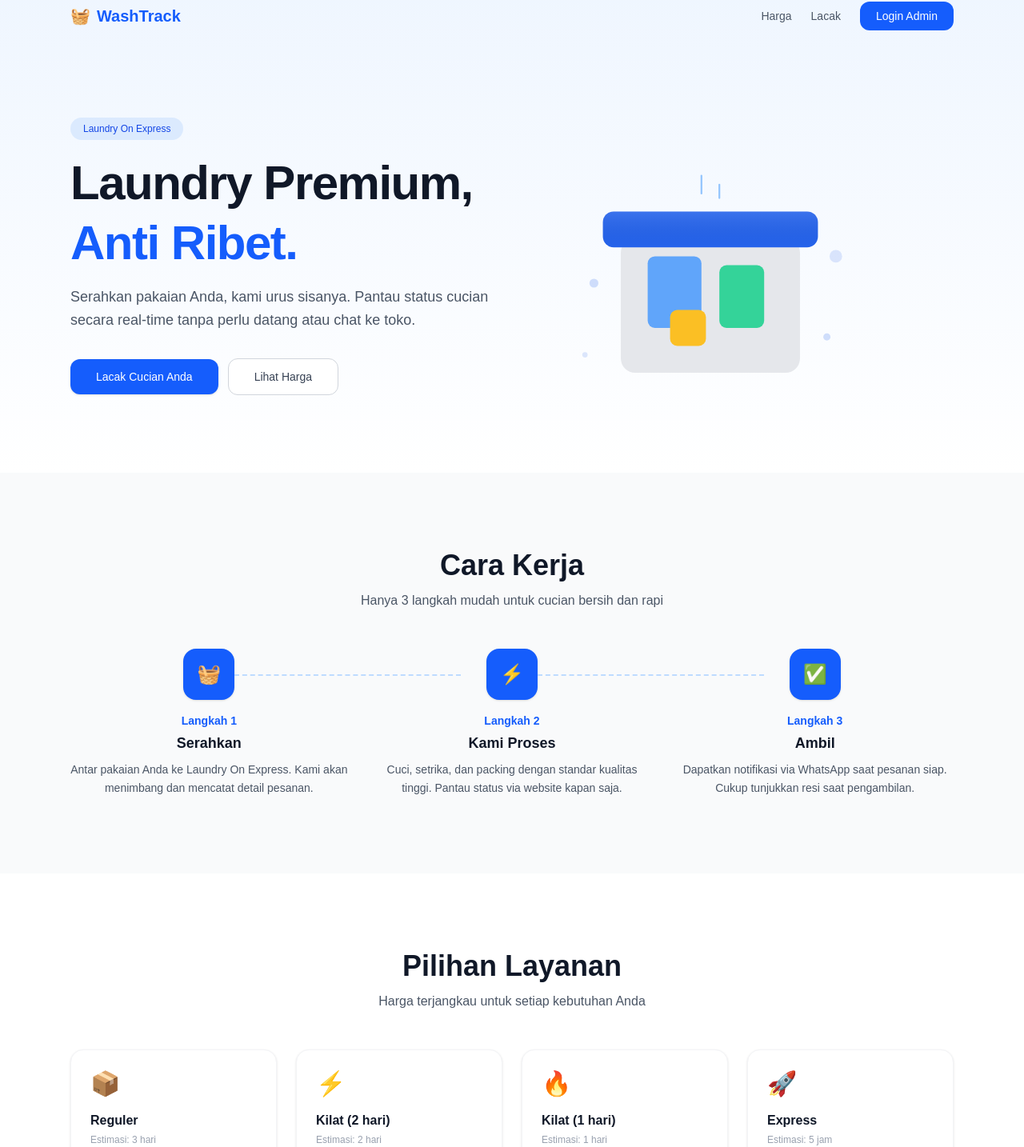
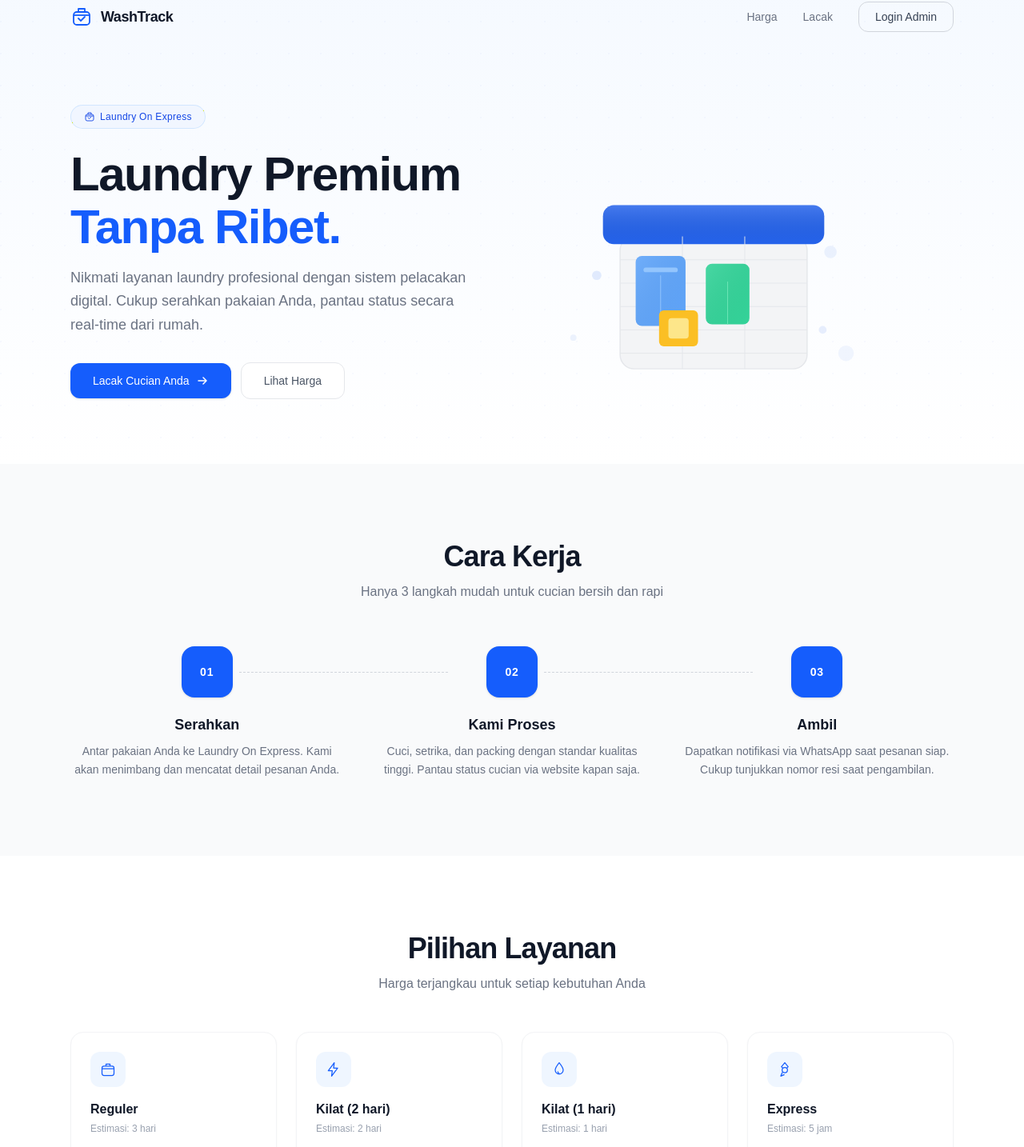
Before and after one commit to farizwebdev/MPPL, a Next.js app in the folder washtrack/: page / in a window 1280 px wide. Shown: the part 14-1448 px from the top of the page at 80% size. Built offline with nearby package versions, Linux system fonts and the light colour scheme.

Commit message:
Edit Emoji ke Svg biar lebih profesional yak wkwk

```diff
--- a/washtrack/src/components/landing/Hero.tsx
+++ b/washtrack/src/components/landing/Hero.tsx
@@ -1,64 +1,55 @@
 import Link from "next/link";
+import { ArrowRightIcon, LogoIcon } from "./Icons";
 
-function LaundryIllustration() {
+function HeroIllustration() {
   return (
     <svg
-      viewBox="0 0 400 340"
+      viewBox="0 0 460 380"
       fill="none"
       className="w-full max-w-md"
       aria-hidden="true"
     >
-      {/* Basket body */}
-      <rect x="100" y="150" width="200" height="150" rx="16" fill="#E5E7EB" />
-      <rect
-        x="80"
-        y="120"
-        width="240"
-        height="40"
-        rx="12"
-        fill="#2563EB"
-      />
-      <rect
-        x="80"
-        y="120"
-        width="240"
-        height="40"
-        rx="12"
-        fill="url(#basketRim)"
-        fillOpacity="0.1"
-      />
-      {/* Blue shirt */}
-      <rect x="130" y="170" width="60" height="80" rx="8" fill="#60A5FA" />
-      {/* Green shirt */}
-      <rect x="210" y="180" width="50" height="70" rx="8" fill="#34D399" />
-      {/* Yellow item */}
-      <rect x="155" y="230" width="40" height="40" rx="8" fill="#FBBF24" />
-      {/* Decorative dots */}
-      <circle cx="70" cy="200" r="5" fill="#2563EB" fillOpacity="0.2" />
-      <circle cx="340" cy="170" r="7" fill="#2563EB" fillOpacity="0.15" />
-      <circle cx="330" cy="260" r="4" fill="#2563EB" fillOpacity="0.2" />
-      <circle cx="60" cy="280" r="3" fill="#2563EB" fillOpacity="0.15" />
-      {/* Steam lines */}
-      <line
-        x1="190"
-        y1="100"
-        x2="190"
-        y2="80"
-        stroke="#93C5FD"
-        strokeWidth="2"
-        strokeLinecap="round"
-      />
-      <line
-        x1="210"
-        y1="105"
-        x2="210"
-        y2="90"
-        stroke="#93C5FD"
-        strokeWidth="2"
-        strokeLinecap="round"
-      />
+      {/* Basket */}
+      <rect x="110" y="170" width="240" height="170" rx="18" fill="#F3F4F6" stroke="#E5E7EB" strokeWidth="1.5" />
+      {/* Basket rim */}
+      <rect x="88" y="130" width="284" height="50" rx="14" fill="#2563EB" />
+      <rect x="88" y="130" width="284" height="50" rx="14" fill="url(#rimShine)" fillOpacity="0.15" />
+      {/* Weave pattern */}
+      <line x1="110" y1="200" x2="350" y2="200" stroke="#E5E7EB" strokeWidth="1" />
+      <line x1="110" y1="230" x2="350" y2="230" stroke="#E5E7EB" strokeWidth="1" />
+      <line x1="110" y1="260" x2="350" y2="260" stroke="#E5E7EB" strokeWidth="1" />
+      <line x1="110" y1="290" x2="350" y2="290" stroke="#E5E7EB" strokeWidth="1" />
+      <line x1="110" y1="320" x2="350" y2="320" stroke="#E5E7EB" strokeWidth="1" />
+      <line x1="190" y1="170" x2="190" y2="340" stroke="#E5E7EB" strokeWidth="1" />
+      <line x1="270" y1="170" x2="270" y2="340" stroke="#E5E7EB" strokeWidth="1" />
+      {/* Shirt - blue */}
+      <rect x="130" y="195" width="64" height="90" rx="8" fill="#60A5FA" />
+      <rect x="130" y="195" width="64" height="90" rx="8" fill="url(#shirtFold)" fillOpacity="0.1" />
+      <path d="M162 220v65" stroke="#93C5FD" strokeWidth="1" />
+      <rect x="140" y="210" width="44" height="6" rx="3" fill="#93C5FD" />
+      {/* Shirt - green */}
+      <rect x="220" y="205" width="56" height="78" rx="8" fill="#34D399" />
+      <rect x="220" y="205" width="56" height="78" rx="8" fill="url(#shirtFold)" fillOpacity="0.1" />
+      <path d="M248 228v55" stroke="#6EE7B7" strokeWidth="1" />
+      {/* Towel - yellow */}
+      <rect x="160" y="265" width="50" height="46" rx="6" fill="#FBBF24" />
+      <rect x="172" y="275" width="26" height="26" rx="4" fill="#FDE68A" />
+      {/* Steam */}
+      <path d="M200 100c-8 12-8 20 0" stroke="#BFDBFE" strokeWidth="2" strokeLinecap="round" fill="none" />
+      <path d="M220 108c-6 10-6 16 0" stroke="#BFDBFE" strokeWidth="2" strokeLinecap="round" fill="none" />
+      <path d="M240 100c-8 12-8 20 0" stroke="#BFDBFE" strokeWidth="2" strokeLinecap="round" fill="none" />
+      {/* Decorative circles */}
+      <circle cx="80" cy="220" r="6" fill="#2563EB" fillOpacity="0.12" />
+      <circle cx="380" cy="190" r="8" fill="#2563EB" fillOpacity="0.08" />
+      <circle cx="370" cy="290" r="5" fill="#2563EB" fillOpacity="0.1" />
+      <circle cx="50" cy="300" r="4" fill="#2563EB" fillOpacity="0.08" />
+      <circle cx="400" cy="320" r="10" fill="#2563EB" fillOpacity="0.06" />
       <defs>
-        <linearGradient id="basketRim" x1="0" y1="0" x2="0" y2="1">
+        <linearGradient id="rimShine" x1="0" y1="0" x2="0" y2="1">
+          <stop offset="0" stopColor="white" />
+          <stop offset="1" stopColor="transparent" />
+        </linearGradient>
+        <linearGradient id="shirtFold" x1="0" y1="0" x2="1" y2="1">
           <stop offset="0" stopColor="white" />
           <stop offset="1" stopColor="transparent" />
         </linearGradient>
@@ -69,38 +60,58 @@ function LaundryIllustration() {
 
 export default function Hero() {
   return (
-    <section className="relative overflow-hidden bg-gradient-to-b from-blue-50 to-white pt-28 pb-16 sm:pt-36 sm:pb-20">
+    <section className="relative overflow-hidden pt-28 pb-16 sm:pt-36 sm:pb-20">
+      {/* Subtle background pattern */}
+      <div className="absolute inset-0 -z-10">
+        <div className="absolute inset-0 bg-gradient-to-b from-blue-50/60 to-white" />
+        <div
+          className="absolute inset-0 opacity-[0.03]"
+          style={{
+            backgroundImage: `radial-gradient(circle at 1px 1px, #2563EB 1px, transparent 0)`,
+            backgroundSize: "40px 40px",
+          }}
+        />
+      </div>
+
       <div className="mx-auto max-w-6xl px-4 sm:px-6">
-        <div className="flex flex-col items-center gap-12 lg:flex-row">
+        <div className="flex flex-col items-center gap-14 lg:flex-row">
           <div className="flex-1 text-center lg:text-left">
-            <span className="inline-block rounded-full bg-blue-100 px-4 py-1.5 text-xs font-medium text-blue-700">
+            <span className="inline-flex items-center gap-1.5 rounded-full border border-blue-200/60 bg-blue-50/80 px-4 py-1.5 text-xs font-medium tracking-wide text-blue-700">
+              <LogoIcon className="h-3.5 w-3.5" />
               Laundry On Express
             </span>
-            <h1 className="mt-4 text-4xl font-bold leading-tight tracking-tight text-gray-900 sm:text-5xl lg:text-6xl">
-              Laundry Premium,{" "}
-              <span className="text-blue-600">Anti Ribet.</span>
+
+            <h1 className="mt-6 text-4xl font-bold leading-[1.1] tracking-tight text-gray-900 sm:text-5xl lg:text-6xl">
+              Laundry Premium
+              <br />
+              <span className="text-blue-600">Tanpa Ribet.</span>
             </h1>
-            <p className="mt-4 text-base leading-relaxed text-gray-600 sm:text-lg">
-              Serahkan pakaian Anda, kami urus sisanya. Pantau status cucian
-              secara real-time tanpa perlu datang atau chat ke toko.
+
+            <p className="mt-4 max-w-lg text-base leading-relaxed text-gray-500 sm:text-lg">
+              Nikmati layanan laundry profesional dengan sistem pelacakan
+              digital. Cukup serahkan pakaian Anda, pantau status secara
+              real-time dari rumah.
             </p>
+
             <div className="mt-8 flex flex-col items-center gap-3 sm:flex-row lg:justify-start">
               <Link
                 href="/tracking"
-                className="w-full rounded-xl bg-blue-600 px-8 py-3 text-center text-sm font-medium text-white shadow-sm transition-all hover:bg-blue-700 hover:shadow-md sm:w-auto"
+                className="group flex w-full items-center justify-center gap-2 rounded-xl bg-blue-600 px-7 py-3 text-sm font-medium text-white shadow-sm transition-all hover:bg-blue-700 hover:shadow-md sm:w-auto"
               >
                 Lacak Cucian Anda
+                <ArrowRightIcon className="h-4 w-4 transition-transform group-hover:translate-x-0.5" />
               </Link>
               <Link
                 href="#services"
-                className="w-full rounded-xl border border-gray-300 bg-white px-8 py-3 text-center text-sm font-medium text-gray-700 transition-colors hover:bg-gray-50 sm:w-auto"
+                className="flex w-full items-center justify-center rounded-xl border border-gray-200 bg-white px-7 py-3 text-sm font-medium text-gray-600 transition-all hover:border-gray-300 hover:text-gray-900 sm:w-auto"
               >
                 Lihat Harga
               </Link>
             </div>
           </div>
+
           <div className="flex-1">
-            <LaundryIllustration />
+            <HeroIllustration />
           </div>
         </div>
       </div>
--- a/washtrack/src/components/landing/HowItWorks.tsx
+++ b/washtrack/src/components/landing/HowItWorks.tsx
@@ -1,21 +1,21 @@
 const steps = [
   {
-    number: "1",
-    icon: "🧺",
+    number: "01",
     title: "Serahkan",
-    description: "Antar pakaian Anda ke Laundry On Express. Kami akan menimbang dan mencatat detail pesanan.",
+    description:
+      "Antar pakaian Anda ke Laundry On Express. Kami akan menimbang dan mencatat detail pesanan Anda.",
   },
   {
-    number: "2",
-    icon: "⚡",
+    number: "02",
     title: "Kami Proses",
-    description: "Cuci, setrika, dan packing dengan standar kualitas tinggi. Pantau status via website kapan saja.",
+    description:
+      "Cuci, setrika, dan packing dengan standar kualitas tinggi. Pantau status cucian via website kapan saja.",
   },
   {
-    number: "3",
-    icon: "✅",
+    number: "03",
     title: "Ambil",
-    description: "Dapatkan notifikasi via WhatsApp saat pesanan siap. Cukup tunjukkan resi saat pengambilan.",
+    description:
+      "Dapatkan notifikasi via WhatsApp saat pesanan siap. Cukup tunjukkan nomor resi saat pengambilan.",
   },
 ];
 
@@ -24,30 +24,27 @@ export default function HowItWorks() {
     <section id="how-it-works" className="bg-gray-50 py-16 sm:py-24">
       <div className="mx-auto max-w-6xl px-4 sm:px-6">
         <div className="text-center">
-          <h2 className="text-3xl font-bold text-gray-900 sm:text-4xl">
+          <h2 className="text-3xl font-bold tracking-tight text-gray-900 sm:text-4xl">
             Cara Kerja
           </h2>
-          <p className="mt-3 text-gray-600">
+          <p className="mt-3 text-gray-500">
             Hanya 3 langkah mudah untuk cucian bersih dan rapi
           </p>
         </div>
 
-        <div className="mt-12 grid gap-8 sm:grid-cols-3">
+        <div className="mt-14 grid gap-10 sm:grid-cols-3">
           {steps.map((step, i) => (
             <div key={step.title} className="relative text-center">
               {i < steps.length - 1 && (
-                <div className="absolute top-8 left-[calc(50%+2rem)] hidden h-0.5 w-[calc(100%-4rem)] border-t-2 border-dashed border-blue-200 sm:block" />
+                <div className="absolute top-8 left-[calc(50%+2.5rem)] hidden h-px w-[calc(100%-5rem)] border-t border-dashed border-gray-300 sm:block" />
               )}
-              <div className="mx-auto flex h-16 w-16 items-center justify-center rounded-2xl bg-blue-600 text-2xl shadow-sm">
-                <span>{step.icon}</span>
+              <div className="mx-auto flex h-16 w-16 items-center justify-center rounded-2xl bg-blue-600 tracking-wider text-white shadow-sm">
+                <span className="text-sm font-bold">{step.number}</span>
               </div>
-              <p className="mt-4 text-sm font-semibold text-blue-600">
-                Langkah {step.number}
-              </p>
-              <h3 className="mt-1 text-lg font-bold text-gray-900">
+              <h3 className="mt-5 text-lg font-bold text-gray-900">
                 {step.title}
               </h3>
-              <p className="mt-2 text-sm leading-relaxed text-gray-600">
+              <p className="mt-2 text-sm leading-relaxed text-gray-500">
                 {step.description}
               </p>
             </div>
--- /dev/null
+++ b/washtrack/src/components/landing/Icons.tsx
@@ -0,0 +1,106 @@
+type IconProps = { className?: string };
+
+export function LogoIcon({ className }: IconProps) {
+  return (
+    <svg
+      viewBox="0 0 28 28"
+      fill="none"
+      className={className}
+      aria-hidden="true"
+    >
+      <rect x="4" y="8" width="20" height="16" rx="4" stroke="currentColor" strokeWidth="1.8" />
+      <path d="M4 12h20" stroke="currentColor" strokeWidth="1.8" />
+      <path d="M10 8V4h8v4" stroke="currentColor" strokeWidth="1.8" strokeLinejoin="round" />
+      <path d="M10 16l3 3 5-5" stroke="currentColor" strokeWidth="1.8" strokeLinecap="round" strokeLinejoin="round" />
+    </svg>
+  );
+}
+
+export function BoxIcon({ className }: IconProps) {
+  return (
+    <svg viewBox="0 0 24 24" fill="none" className={className} aria-hidden="true">
+      <rect x="3" y="7" width="18" height="14" rx="3" stroke="currentColor" strokeWidth="1.5" />
+      <path d="M3 11h18" stroke="currentColor" strokeWidth="1.5" />
+      <path d="M9 7V4h6v3" stroke="currentColor" strokeWidth="1.5" strokeLinejoin="round" />
+    </svg>
+  );
+}
+
+export function LightningIcon({ className }: IconProps) {
+  return (
+    <svg viewBox="0 0 24 24" fill="none" className={className} aria-hidden="true">
+      <path d="M13 2L4 14h6l-1 8 9-12h-6l1-8z" stroke="currentColor" strokeWidth="1.5" strokeLinejoin="round" />
+    </svg>
+  );
+}
+
+export function FireIcon({ className }: IconProps) {
+  return (
+    <svg viewBox="0 0 24 24" fill="none" className={className} aria-hidden="true">
+      <path d="M12 2C8 7 6 10 6 13a6 6 0 0012 0c0-3-2-6-6-11z" stroke="currentColor" strokeWidth="1.5" strokeLinejoin="round" />
+      <path d="M10 15.5c0 2 2 2.5 2 2.5" stroke="currentColor" strokeWidth="1.5" strokeLinecap="round" />
+    </svg>
+  );
+}
+
+export function RocketIcon({ className }: IconProps) {
+  return (
+    <svg viewBox="0 0 24 24" fill="none" className={className} aria-hidden="true">
+      <path d="M12 2L7 8l2 2M12 2l5 6-2 2" stroke="currentColor" strokeWidth="1.5" strokeLinecap="round" strokeLinejoin="round" />
+      <circle cx="12" cy="13" r="4" stroke="currentColor" strokeWidth="1.5" />
+      <path d="M8 17l-2 5 5-2" stroke="currentColor" strokeWidth="1.5" strokeLinecap="round" strokeLinejoin="round" />
+    </svg>
+  );
+}
+
+export function PinIcon({ className }: IconProps) {
+  return (
+    <svg viewBox="0 0 24 24" fill="none" className={className} aria-hidden="true">
+      <circle cx="12" cy="10" r="4" stroke="currentColor" strokeWidth="1.5" />
+      <path d="M12 21l-4-8M12 21l4-8" stroke="currentColor" strokeWidth="1.5" strokeLinecap="round" />
+    </svg>
+  );
+}
+
+export function ShirtIcon({ className }: IconProps) {
+  return (
+    <svg viewBox="0 0 24 24" fill="none" className={className} aria-hidden="true">
+      <path d="M6 5h12l2 3-3 2v10H7V10L4 8l2-3z" stroke="currentColor" strokeWidth="1.5" strokeLinejoin="round" />
+      <path d="M9 5l3 3 3-3" stroke="currentColor" strokeWidth="1.5" strokeLinecap="round" strokeLinejoin="round" />
+    </svg>
+  );
+}
+
+export function ClockIcon({ className }: IconProps) {
+  return (
+    <svg viewBox="0 0 24 24" fill="none" className={className} aria-hidden="true">
+      <circle cx="12" cy="12" r="9" stroke="currentColor" strokeWidth="1.5" />
+      <path d="M12 7v5l3 3" stroke="currentColor" strokeWidth="1.5" strokeLinecap="round" strokeLinejoin="round" />
+    </svg>
+  );
+}
+
+export function TagIcon({ className }: IconProps) {
+  return (
+    <svg viewBox="0 0 24 24" fill="none" className={className} aria-hidden="true">
+      <path d="M20 8v8a2 2 0 01-2 2H6a2 2 0 01-2-2V8l2-3h12l2 3z" stroke="currentColor" strokeWidth="1.5" strokeLinejoin="round" />
+      <circle cx="12" cy="13" r="2" stroke="currentColor" strokeWidth="1.5" />
+    </svg>
+  );
+}
+
+export function PhoneIcon({ className }: IconProps) {
+  return (
+    <svg viewBox="0 0 24 24" fill="none" className={className} aria-hidden="true">
+      <path d="M22 16.92v3a2 2 0 01-2.18 2 19.79 19.79 0 01-8.63-3.07 19.5 19.5 0 01-6-6A19.79 19.79 0 012.12 4.11 2 2 0 014.11 2h3a2 2 0 012 1.72c.13.96.37 1.9.7 2.81a2 2 0 01-.45 2.11L8.09 9.91a16 16 0 006 6l1.27-1.27a2 2 0 012.11-.45c.91.34 1.85.57 2.81.7A2 2 0 0122 16.92z" stroke="currentColor" strokeWidth="1.5" strokeLinejoin="round" />
+    </svg>
+  );
+}
+
+export function ArrowRightIcon({ className }: IconProps) {
+  return (
+    <svg viewBox="0 0 16 16" fill="none" className={className} aria-hidden="true">
+      <path d="M3 8h10M9 4l4 4-4 4" stroke="currentColor" strokeWidth="1.5" strokeLinecap="round" strokeLinejoin="round" />
+    </svg>
+  );
+}
--- a/washtrack/src/components/landing/Navbar.tsx
+++ b/washtrack/src/components/landing/Navbar.tsx
@@ -2,6 +2,7 @@
 
 import Link from "next/link";
 import { useState, useEffect } from "react";
+import { LogoIcon } from "./Icons";
 
 const navLinks = [
   { href: "#services", label: "Harga" },
@@ -22,34 +23,37 @@ export default function Navbar() {
 
   return (
     <header
-      className={`fixed top-0 left-0 right-0 z-50 transition-all duration-300 ${
+      className={`fixed top-0 left-0 right-0 z-50 transition-all duration-500 ${
         scrolled
-          ? "border-b border-gray-100 bg-white/90 shadow-sm backdrop-blur-md"
+          ? "border-b border-gray-100/80 bg-white/80 shadow-xs backdrop-blur-xl"
           : "bg-transparent"
       }`}
     >
       <div className="mx-auto flex max-w-6xl items-center justify-between px-4 py-4 sm:px-6">
         <Link
           href="/"
-          className="flex items-center gap-2 text-xl font-bold text-blue-600"
+          className="flex items-center gap-2.5"
         >
-          <span>🧺</span>
-          WashTrack
+          <LogoIcon className="h-7 w-7 text-blue-600" />
+          <span className="text-lg font-bold tracking-tight text-gray-900">
+            WashTrack
+          </span>
         </Link>
 
-        <nav className="hidden items-center gap-6 md:flex">
+        <nav className="hidden items-center gap-8 md:flex">
           {navLinks.map((link) => (
             <Link
               key={link.href}
               href={link.href}
-              className="text-sm font-medium text-gray-600 transition-colors hover:text-blue-600"
+              className="group relative text-sm font-medium text-gray-500 transition-colors hover:text-gray-900"
             >
               {link.label}
+              <span className="absolute -bottom-0.5 left-1/2 h-px w-0 bg-blue-600 transition-all duration-300 group-hover:w-full group-hover:left-0" />
             </Link>
           ))}
           <Link
             href="/dashboard"
-            className="rounded-xl bg-blue-600 px-5 py-2 text-sm font-medium text-white transition-colors hover:bg-blue-700"
+            className="rounded-xl border border-gray-300 px-5 py-2 text-sm font-medium text-gray-700 transition-all hover:border-blue-600 hover:text-blue-600"
           >
             Login Admin
           </Link>
@@ -61,7 +65,7 @@ export default function Navbar() {
           aria-label="Toggle menu"
         >
           <svg
-            className="h-6 w-6 text-gray-700"
+            className="h-5 w-5 text-gray-600"
             fill="none"
             stroke="currentColor"
             viewBox="0 0 24 24"
@@ -70,14 +74,14 @@ export default function Navbar() {
               <path
                 strokeLinecap="round"
                 strokeLinejoin="round"
-                strokeWidth={2}
+                strokeWidth={1.8}
                 d="M6 18L18 6M6 6l12 12"
               />
             ) : (
               <path
                 strokeLinecap="round"
                 strokeLinejoin="round"
-                strokeWidth={2}
+                strokeWidth={1.8}
                 d="M4 6h16M4 12h16M4 18h16"
               />
             )}
@@ -86,14 +90,14 @@ export default function Navbar() {
       </div>
 
       {mobileOpen && (
-        <div className="border-t bg-white px-4 pb-4 md:hidden">
-          <nav className="flex flex-col gap-3 pt-3">
+        <div className="border-t border-gray-100 bg-white/95 backdrop-blur-xl md:hidden">
+          <nav className="flex flex-col gap-1 px-4 pb-5 pt-3">
             {navLinks.map((link) => (
               <Link
                 key={link.href}
                 href={link.href}
                 onClick={() => setMobileOpen(false)}
-                className="text-sm font-medium text-gray-600 transition-colors hover:text-blue-600"
+                className="rounded-lg px-3 py-2.5 text-sm font-medium text-gray-600 transition-colors hover:bg-gray-100 hover:text-gray-900"
               >
                 {link.label}
               </Link>
@@ -101,7 +105,7 @@ export default function Navbar() {
             <Link
               href="/dashboard"
               onClick={() => setMobileOpen(false)}
-              className="rounded-xl bg-blue-600 px-5 py-2 text-center text-sm font-medium text-white transition-colors hover:bg-blue-700"
+              className="mt-2 rounded-xl border border-gray-300 px-5 py-2.5 text-center text-sm font-medium text-gray-700 transition-colors hover:border-blue-600 hover:text-blue-600"
             >
               Login Admin
             </Link>
--- a/washtrack/src/components/landing/Services.tsx
+++ b/washtrack/src/components/landing/Services.tsx
@@ -1,7 +1,9 @@
+import { BoxIcon, LightningIcon, FireIcon, RocketIcon } from "./Icons";
+
 const services = [
   {
     id: "REGULER",
-    icon: "📦",
+    icon: BoxIcon,
     name: "Reguler",
     duration: "3 hari",
     price: 4000,
@@ -9,7 +11,7 @@ const services = [
   },
   {
     id: "KILAT_2",
-    icon: "⚡",
+    icon: LightningIcon,
     name: "Kilat (2 hari)",
     duration: "2 hari",
     price: 5000,
@@ -17,7 +19,7 @@ const services = [
   },
   {
     id: "KILAT_1",
-    icon: "🔥",
+    icon: FireIcon,
     name: "Kilat (1 hari)",
     duration: "1 hari",
     price: 8000,
@@ -25,11 +27,11 @@ const services = [
   },
   {
     id: "EXPRESS",
-    icon: "🚀",
+    icon: RocketIcon,
     name: "Express",
     duration: "5 jam",
     price: 10000,
-    desc: "Super cepat! Selesai hanya dalam 5 jam. Untuk prioritas tertinggi Anda.",
+    desc: "Super cepat. Selesai hanya dalam 5 jam. Untuk prioritas tertinggi Anda.",
   },
 ];
 
@@ -42,40 +44,48 @@ export default function Services() {
     <section id="services" className="bg-white py-16 sm:py-24">
       <div className="mx-auto max-w-6xl px-4 sm:px-6">
         <div className="text-center">
-          <h2 className="text-3xl font-bold text-gray-900 sm:text-4xl">
+          <h2 className="text-3xl font-bold tracking-tight text-gray-900 sm:text-4xl">
             Pilihan Layanan
           </h2>
-          <p className="mt-3 text-gray-600">
+          <p className="mt-3 text-gray-500">
             Harga terjangkau untuk setiap kebutuhan Anda
           </p>
         </div>
 
         <div className="mt-12 grid gap-6 sm:grid-cols-2 lg:grid-cols-4">
-          {services.map((svc) => (
+          {services.map((svc) => {
+            const Icon = svc.icon;
+            return (
               <div
                 key={svc.id}
-              className="group rounded-2xl border border-gray-100 bg-white p-6 shadow-sm transition-all hover:-translate-y-0.5 hover:border-blue-200 hover:shadow-md"
+                className="group rounded-2xl border border-gray-100 bg-white p-6 shadow-xs transition-all hover:-translate-y-0.5 hover:border-blue-100 hover:shadow-sm"
               >
-              <span className="text-3xl">{svc.icon}</span>
+                <div className="flex h-11 w-11 items-center justify-center rounded-xl bg-blue-50 text-blue-600 transition-colors group-hover:bg-blue-600 group-hover:text-white">
+                  <Icon className="h-5 w-5" />
+                </div>
                 <h3 className="mt-4 font-bold text-gray-900">{svc.name}</h3>
                 <p className="mt-1 text-xs text-gray-400">
                   Estimasi: {svc.duration}
                 </p>
-              <p className="mt-3 text-sm leading-relaxed text-gray-600">
+                <p className="mt-3 text-sm leading-relaxed text-gray-500">
                   {svc.desc}
                 </p>
                 <p className="mt-4 text-2xl font-bold text-blue-600">
                   {formatPrice(svc.price)}
-                <span className="text-sm font-normal text-gray-400"> /kg</span>
+                  <span className="text-sm font-normal text-gray-400">
+                    {" "}
+                    /kg
+                  </span>
                 </p>
                 <a
                   href="/tracking"
-                className="mt-4 flex w-full items-center justify-center rounded-xl border border-blue-600 py-2 text-sm font-medium text-blue-600 transition-colors hover:bg-blue-600 hover:text-white"
+                  className="mt-4 flex w-full items-center justify-center rounded-xl border border-blue-600 py-2.5 text-sm font-medium text-blue-600 transition-all hover:bg-blue-600 hover:text-white"
                 >
                   Pilih Layanan
                 </a>
               </div>
-          ))}
+            );
+          })}
         </div>
       </div>
     </section>
```
Also changed, not shown: washtrack/src/components/landing/Footer.tsx (+10 -9 lines), washtrack/src/components/landing/Location.tsx (+21 -13 lines), washtrack/src/components/landing/Testimonials.tsx (+18 -13 lines), washtrack/src/components/landing/WhyChooseUs.tsx (+17 -12 lines). Lines whose indentation alone changed are shown as unchanged.
